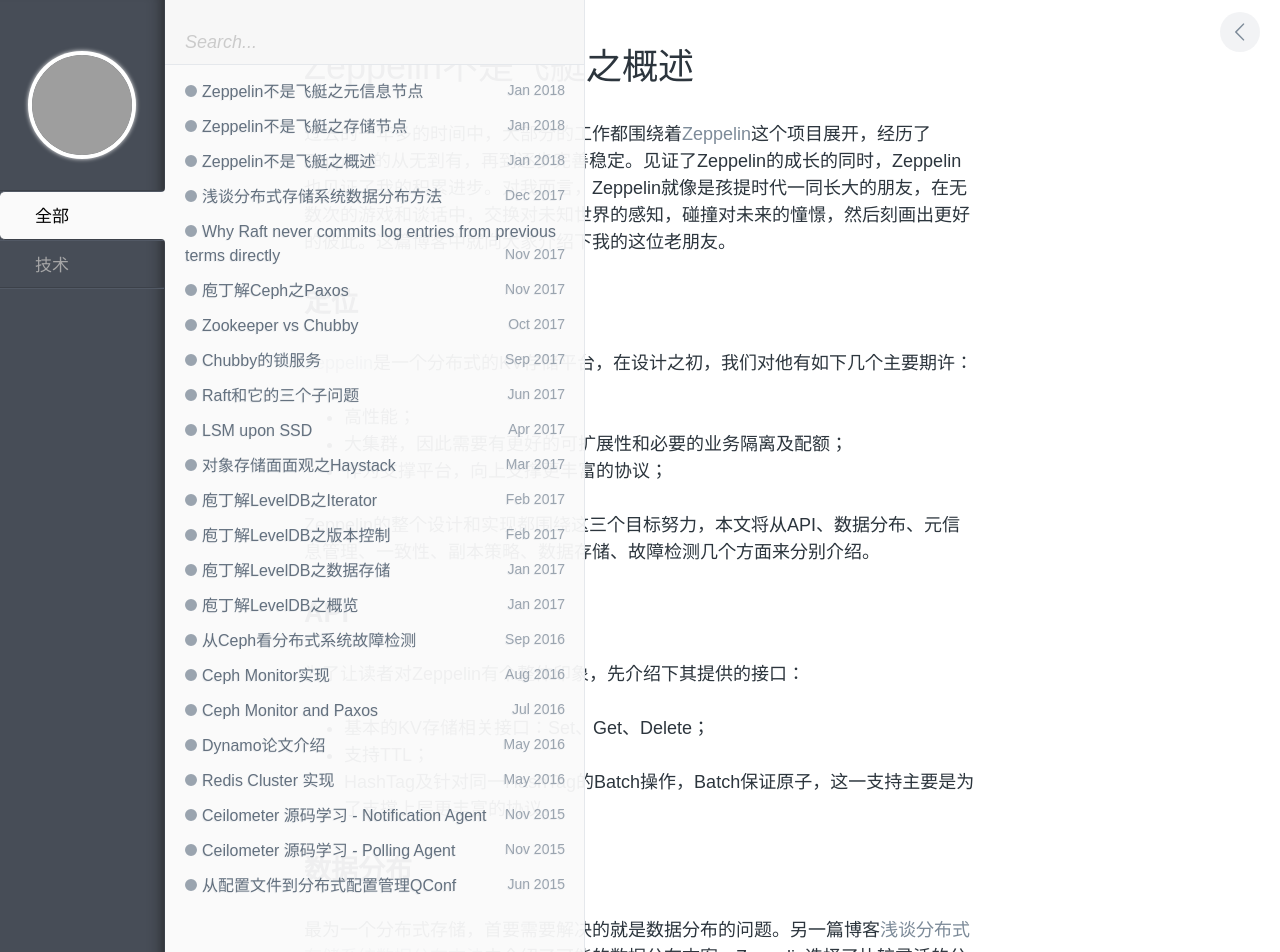
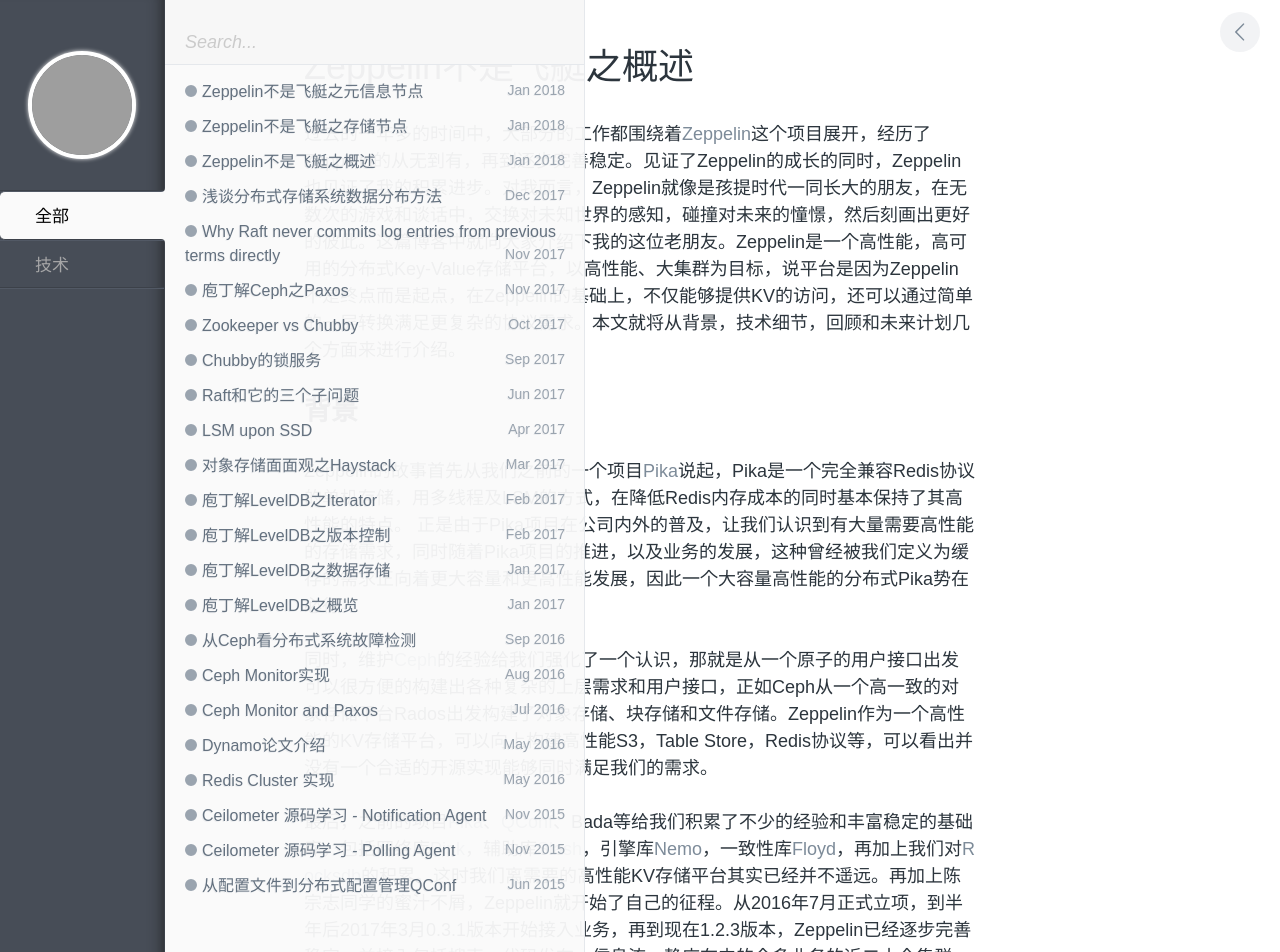
Before and after one commit to CatKang/catkang.github.io, a Jekyll site: the page built from _posts/tech/2018-01-07-zeppelin-overview.md, in a window 1280 px wide. Shown: the top 952 px of the page. Built offline with Jekyll 4.4.1, drawn with Linux system fonts in a browser that asks for light colours; some of the changed text lies outside the part shown; grey boxes are pictures that could not be loaded.

Commit message:
update zeppelin overview

```diff
--- a/_posts/tech/2018-01-07-zeppelin-overview.md
+++ b/_posts/tech/2018-01-07-zeppelin-overview.md
@@ -6,21 +6,27 @@ tags: [Zeppelin, KV存储，分布式存储]
 keywords: Zeppelin, KV存储，分布式存储
 ---
 
-过去的一年多的时间中，大部分的工作都围绕着[Zeppelin](https://github.com/Qihoo360/zeppelin)这个项目展开，经历了Zeppelin的从无到有，再到逐步完善稳定。见证了Zeppelin的成长的同时，Zeppelin也见证了我的积累进步。对我而言，Zeppelin就像是孩提时代一同长大的朋友，在无数次的游戏和谈话中，交换对未知世界的感知，碰撞对未来的憧憬，然后刻画出更好的彼此。这篇博客中就向大家介绍下我的这位老朋友。
+过去的一年多的时间中，大部分的工作都围绕着[Zeppelin](https://github.com/Qihoo360/zeppelin)这个项目展开，经历了Zeppelin的从无到有，再到逐步完善稳定。见证了Zeppelin的成长的同时，Zeppelin也见证了我的积累进步。对我而言，Zeppelin就像是孩提时代一同长大的朋友，在无数次的游戏和谈话中，交换对未知世界的感知，碰撞对未来的憧憬，然后刻画出更好的彼此。这篇博客中就向大家介绍下我的这位老朋友。Zeppelin是一个高性能，高可用的分布式Key-Value存储平台，以高性能、大集群为目标，说平台是因为Zeppelin不是终点而是起点，在Zeppelin的基础上，不仅能够提供KV的访问，还可以通过简单的一层转换满足更复杂的协议需求。本文就将从背景，技术细节，回顾和未来计划几个方面来进行介绍。
 
 
 
-## **定位**
+## **背景**
 
-[Zeppelin](https://github.com/Qihoo360/zeppelin)是一个分布式的KV存储平台，在设计之初，我们对他有如下几个主要期许：
+Zeppelin的故事首先从我们之前的一个项目[Pika](https://github.com/Qihoo360/pika)说起，Pika是一个完全兼容Redis协议的单机存储，用多线程及LSM的方式，在降低Redis内存成本的同时基本保持了其高性能的特点。 正是由于Pika项目在公司内外的普及，让我们认识到有大量需要高性能的存储需求，同时随着Pika项目的推进，以及业务的发展，这种曾经被我们定义为缓存的需求正向着更大容量和更高性能发展，因此一个大容量高性能的分布式Pika势在必行。
 
-- 高性能；
+同时，维护[Ceph](https://github.com/ceph/ceph)的经验给我们强化了一个认识，那就是从一个原子的用户接口出发可以很方便的构建出各种复杂的上层需求和用户接口，正如Ceph从一个高一致的对象存储平台Rados出发构建了对象存储、块存储和文件存储。Zeppelin作为一个高性能的KV存储平台，可以向上构建高性能S3，Table Store，Redis协议等，可以看出并没有一个合适的开源实现能够同时满足我们的需求。
+
+最后，之前的项目[Pika](https://github.com/Qihoo360/pika)、[QConf](https://github.com/Qihoo360/QConf)、Bada等给我们积累了不少的经验和丰富稳定的基础库，包括网络库[Pink](https://github.com/PikaLabs/pink)，辅助库[Slash](https://github.com/PikaLabs/slash)，引擎库[Nemo](https://github.com/Qihoo360/nemo-rocksdb)，一致性库[Floyd](https://github.com/PikaLabs/floyd)，再加上我们对[Rocksdb](https://github.com/facebook/rocksdb)的积累。这时我们离需要的高性能KV存储平台其实已经并不遥远。再加上陈宗志同学的蜜汁不屑，Zeppelin就开始了自己的征程。从2016年7月正式立项，到半年后2017年3月0.3.1版本开始接入业务，再到现在1.2.3版本，Zeppelin已经逐步完善稳定，并接入包括搜索，代码发布，信息流，静床在内的众多业务的近二十个集群。
+
+通过上面的背景介绍，可以看出在设计之初，我们就对Zeppelin有如下几个主要期许：
+
+- 高性能：Zeppelin和Pika的立命之本，因此无论语言选择，副本方式，引擎选择还是其他结构设计都不能以牺牲性能作为代价。
 
 
-- 大集群，因此需要有更好的可扩展性和必要的业务隔离及配额；
+- 大集群：因此需要有更好的可扩展性和必要的业务隔离及配额；
 - 作为支撑平台，向上支撑更丰富的协议；
 
-Zeppelin的整个设计和实现都围绕这三个目标努力，本文将从API、数据分布、元信息管理、一致性、副本策略、数据存储、故障检测几个方面来分别介绍。
+Zeppelin的整个设计和实现都围绕这三个目标努力。这里将从API、数据分布、元信息管理、一致性、副本策略、数据存储、故障检测几个方面来分别介绍其技术细节。
 
 
 
@@ -54,7 +60,7 @@ Zeppelin的整个设计和实现都围绕这三个目标努力，本文将从API
 
 - 各个故障层级的分布规则；
 
-Zeppelin根据这些信息及当前的数据分布直接计算出完整的目标数据分布，这个过程会尽量保证数据均衡及需要的副本故障域。下图举例展示了，副本在机架（cabinet）级别隔离的规则及分布方式。更详细的介绍见[Zeppelin的数据分布方式](http://)
+Zeppelin根据这些信息及当前的数据分布直接计算出完整的目标数据分布，这个过程会尽量保证数据均衡及需要的副本故障域。下图举例展示了，副本在机架（cabinet）级别隔离的规则及分布方式。更详细的介绍见[Decentralized Placement of Replicated Data](https://whoiami.github.io/DPRD)
 
 ![Partition Placement](https://i.imgur.com/WPH4VBj.png)
 
@@ -131,6 +137,22 @@ Zeppelin 中的故障可能发生在元信息节点集群或存储节点集群
 
 
 
+## **回顾及未来发展**
+
+通过本文对Zeppelin设计的介绍，可以看出Zeppelin并不是一个适用于任何场景的万能药，它一直围绕自己的高性能、易扩展、支持上层协议的目标，也就牺牲了对一致性的满足，因此Zeppelin并不适合对数据一致性要求高的需求场景，同时也不能支持像数据库、文件系统、块存储等对一致性要求很高的上层协议。
+
+目前Zeppelin已经完成了包括扩容缩容，中心节点成员变化在内的大部分作为分布式存储的基本需求。下一步会依然围绕我们的设计初心，同时针对目前的一些问题进行进一步的迭代，包括：
+
+- 可选的存储引擎：目前的Rocksdb存储引擎有自己的应用场景限制，比如在大value情况下显著的读写放大，空间放大，以及读场景对缓存的过分依赖。而支持更多的上层协议就需要面对更多的数据和业务场景，因此可选的存储引擎就成为一个急迫的发展方向，包括WiscKey，BitCast在内的其他存储引擎也会成为Zeppelin的选项。
+- 跨机房同步：目前的Zeppelin集群分机房部署，而越来越多的业务出现对跨机房同步的需要。
+- 更丰富的语言接口：目前已经支持C++，Go，Python及Php。
+- 更精确地运维控制：比如对不同副本DB的Compaction时机的控制，数据恢复时更动态的流量控制，暴露更多的内部状态数据等。
+- 上层协议的支持和完善：目前已经支持了简单的TableStore及高性能S3，同时支持上层协议也需要更好的对协议元数据的管理方式，目前Batch操作原子性需要通过HashTag限制到一个分片。
+
+
+
+
+
 ## **相关**
 
 [Zeppelin](https://github.com/Qihoo360/zeppelin)
@@ -141,7 +163,7 @@ Zeppelin 中的故障可能发生在元信息节点集群或存储节点集群
 
 [浅谈分布式存储系统数据分布方法](http://catkang.github.io/2017/12/17/data-placement.html)
 
-[Zeppelin的数据分布方式（未完）](http://)
+[Decentralized Placement of Replicated Data](https://whoiami.github.io/DPRD)
 
 [Zeppelin不是飞艇之元信息节点](http://catkang.github.io/2018/01/19/zeppelin-meta.html)
 
```
Also changed, not shown: _posts/tech/2018-01-16-zeppelin-node.md (+8 -6 lines).
